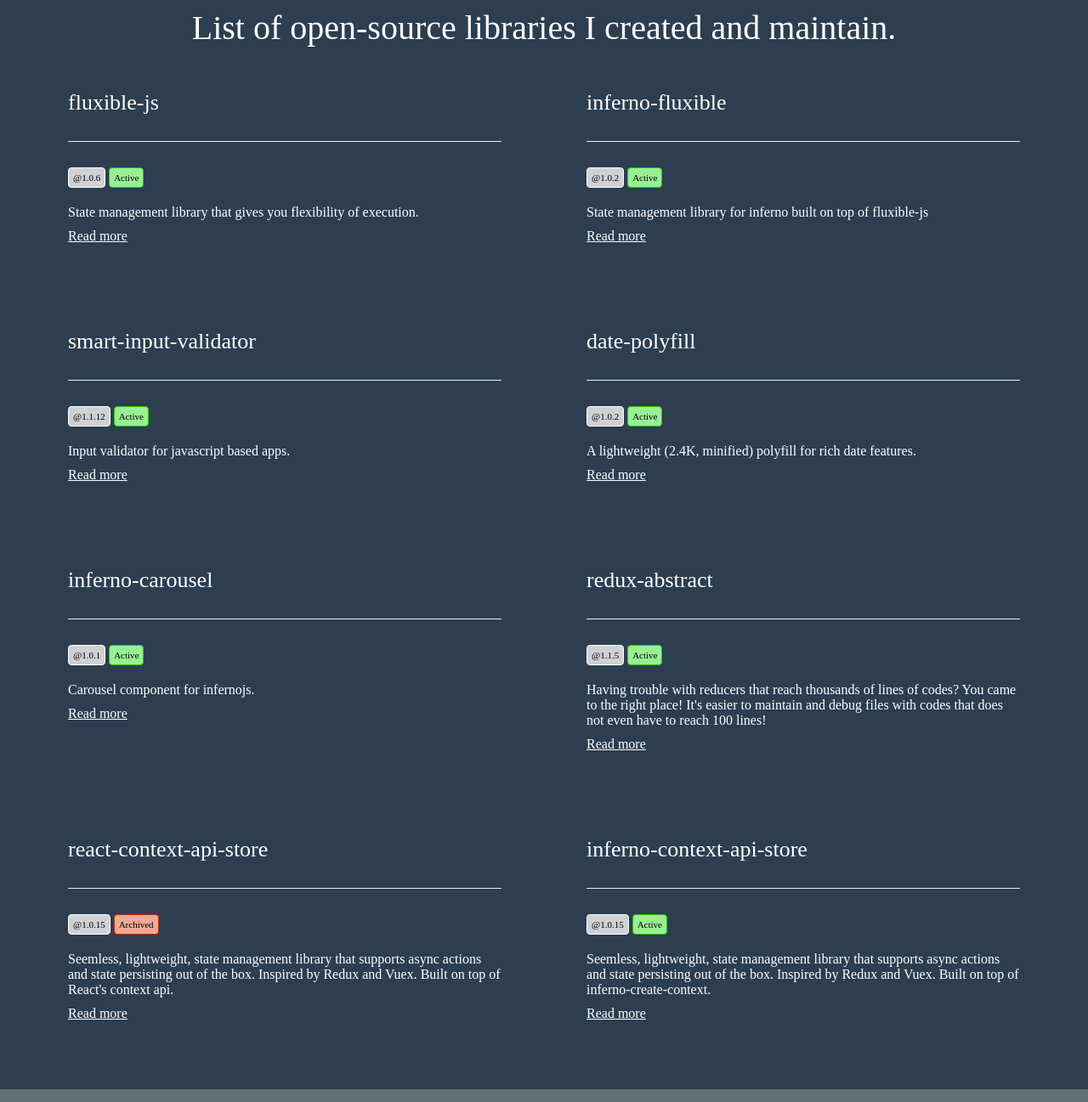
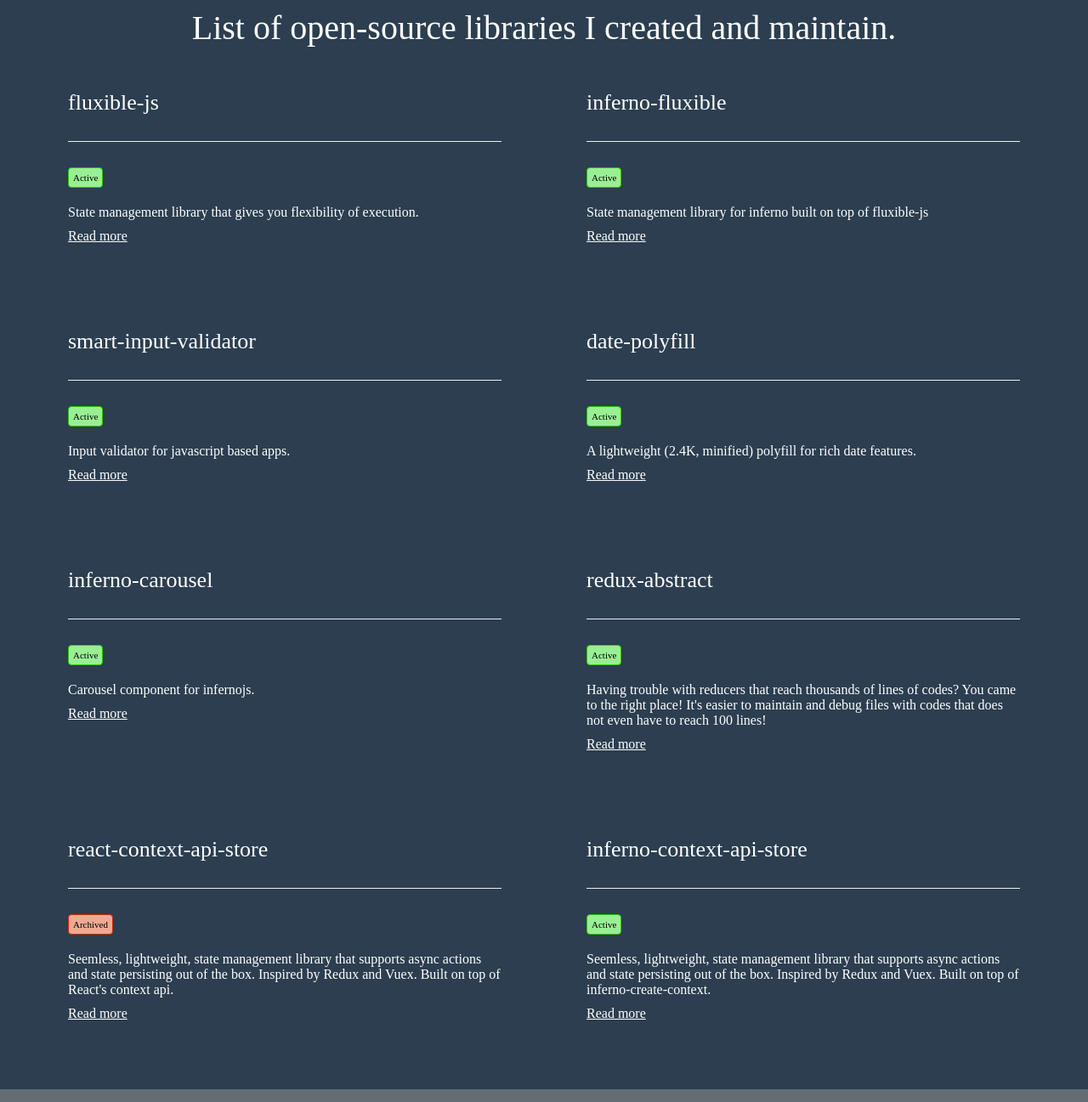
Before and after one commit to aprilmintacpineda/aprilmintacpineda.github.io, a website built with webpack: page index.html in a window 1280 px wide. Shown: the part 2698-3995 px from the top of the page at 85% size. Built offline with nearby package versions, Linux system fonts and the light colour scheme.

Commit message:
removed versions;

```diff
--- a/index.html
+++ b/index.html
@@ -147,7 +147,6 @@
       <div class="cntns-standard">
         <h1 class="h-secondary">fluxible-js</h1>
         <div class="tags">
-          <span class="neutral">@1.0.6</span>
           <span class="okay">Active</span>
         </div>
         <p>State management library that gives you flexibility of execution.</p>
@@ -158,7 +157,6 @@
       <div class="cntns-standard">
         <h1 class="h-secondary">inferno-fluxible</h1>
         <div class="tags">
-          <span class="neutral">@1.0.2</span>
           <span class="okay">Active</span>
         </div>
         <p>State management library for inferno built on top of fluxible-js</p>
@@ -171,7 +169,6 @@
       <div class="cntns-standard">
         <h1 class="h-secondary">smart-input-validator</h1>
         <div class="tags">
-          <span class="neutral">@1.1.12</span>
           <span class="okay">Active</span>
         </div>
         <p>Input validator for javascript based apps.</p>
@@ -182,7 +179,6 @@
       <div class="cntns-standard">
         <h1 class="h-secondary">date-polyfill</h1>
         <div class="tags">
-          <span class="neutral">@1.0.2</span>
           <span class="okay">Active</span>
         </div>
         <p>A lightweight (2.4K, minified) polyfill for rich date features.</p>
@@ -195,7 +191,6 @@
       <div class="cntns-standard">
         <h1 class="h-secondary">inferno-carousel</h1>
         <div class="tags">
-          <span class="neutral">@1.0.1</span>
           <span class="okay">Active</span>
         </div>
         <p>Carousel component for infernojs.</p>
@@ -206,7 +201,6 @@
       <div class="cntns-standard">
         <h1 class="h-secondary">redux-abstract</h1>
         <div class="tags">
-          <span class="neutral">@1.1.5</span>
           <span class="okay">Active</span>
         </div>
         <p>Having trouble with reducers that reach thousands of lines of codes? You came to the right place! It's easier to
@@ -220,7 +214,6 @@
       <div class="cntns-standard">
         <h1 class="h-secondary">react-context-api-store</h1>
         <div class="tags">
-          <span class="neutral">@1.0.15</span>
           <span class="danger">Archived</span>
         </div>
         <p>Seemless, lightweight, state management library that supports async actions and state persisting out of the box.
@@ -233,7 +226,6 @@
       <div class="cntns-standard">
         <h1 class="h-secondary">inferno-context-api-store</h1>
         <div class="tags">
-          <span class="neutral">@1.0.15</span>
           <span class="okay">Active</span>
         </div>
         <p>Seemless, lightweight, state management library that supports async actions and state persisting out of the box.
--- a/src/styles/index.sass
+++ b/src/styles/index.sass
@@ -117,9 +117,6 @@
     display: inline-block
     border-radius: 4px
     color: #000000
-  .neutral
-    background: #d0d1d5
-    border: 1px solid #ffffff
   .okay
     background: #99ef94
     border: 1px solid #2bc600
```
Also changed, not shown: build/app.css.
